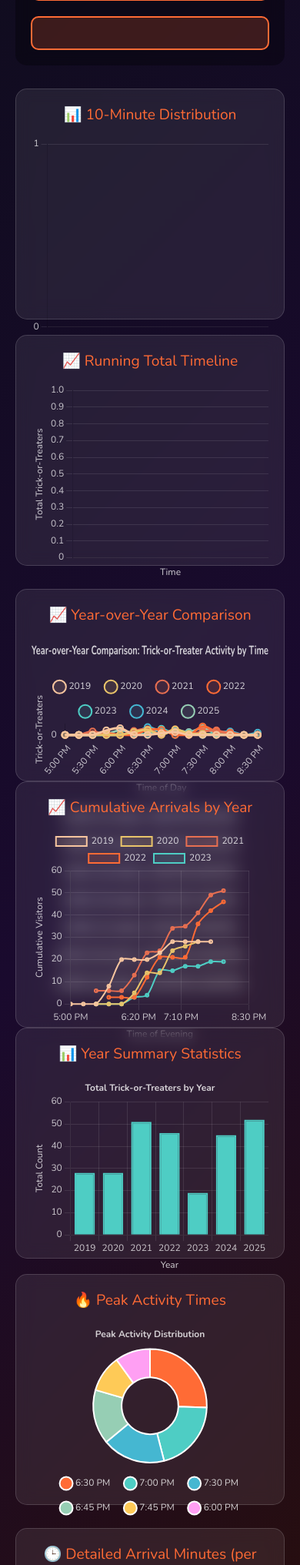
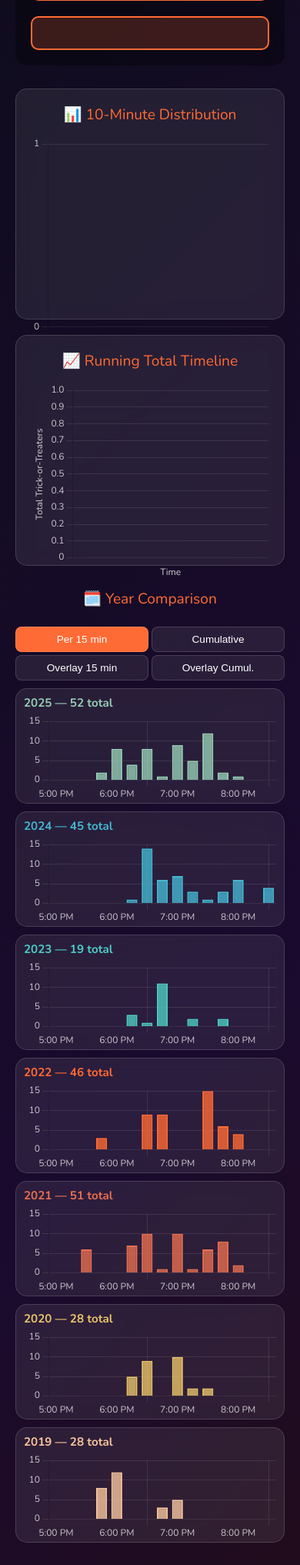
Before and after one commit to dvanvolk/TrickOrTreaterDashboard, a Flask app: page / in a window 390 px wide. Shown: the part 483-2516 px from the top of the page at 77% size. Run offline with Flask 3, Linux system fonts and the light colour scheme; data comes from the database, SQL or seed files in the repository; parts of the project's set-up code (start-up, migrations or seed data) failed here and were passed over.

Commit message:
Add Year Comparison section with per-year stacked rows
Replace the separate Year-over-Year and Cumulative cards with one tabbed
section: per-year rows (15-min bars or cumulative) sharing x/y scales, plus
the original overlay charts as tabs. Per 15 min is the default; layout
tuned for narrow screens.

Co-Authored-By: Claude Sonnet 5.5 <noreply@anthropic.com>

```diff
--- a/static/css/dashboard.css
+++ b/static/css/dashboard.css
@@ -108,6 +108,54 @@ body {
     height: 250px;
 }
 
+.year-breakdown-header {
+    display: flex;
+    justify-content: space-between;
+    align-items: center;
+    margin: 10px 0;
+}
+
+.breakdown-toggle {
+    display: flex;
+    flex-wrap: wrap;
+    gap: 4px;
+}
+
+.breakdown-toggle button {
+    border-radius: 8px;
+    background: var(--card-bg);
+    border: 1px solid var(--card-border);
+    color: inherit;
+    padding: 6px 14px;
+    cursor: pointer;
+}
+
+.breakdown-toggle button.active {
+    background: var(--accent);
+    color: #fff;
+}
+
+.year-breakdown {
+    margin-bottom: 30px;
+}
+
+.chart-container.year-row {
+    height: 170px;
+    margin-bottom: 10px;
+    padding: 10px 20px;
+}
+
+.year-row .year-row-title {
+    font-size: 0.95em;
+    font-weight: 700;
+    margin-bottom: 4px;
+}
+
+.year-row .year-row-canvas {
+    position: relative;
+    height: 130px;
+}
+
 .chart-title {
     font-size: 1.2em;
     margin-bottom: 15px;
@@ -176,6 +224,41 @@ body {
     }
 }
 
+.chart-container.overlay-panel {
+    height: auto;
+}
+
+.overlay-panel .overlay-canvas {
+    position: relative;
+    height: 320px;
+}
+
+@media (max-width: 600px) {
+    .year-breakdown-header {
+        flex-direction: column;
+        align-items: stretch;
+        gap: 8px;
+    }
+    .breakdown-toggle button {
+        flex: 1 1 45%;
+        padding: 8px 6px;
+        font-size: 0.85em;
+    }
+    .chart-container.year-row {
+        height: 150px;
+        padding: 8px 10px;
+    }
+    .year-row .year-row-canvas {
+        height: 115px;
+    }
+    .chart-container.overlay-panel {
+        padding: 10px;
+    }
+    .overlay-panel .overlay-canvas {
+        height: 360px;
+    }
+}
+
 .hidden {
     display: none;
 }
--- a/static/js/dashboard.js
+++ b/static/js/dashboard.js
@@ -1358,16 +1358,7 @@ function setupCumulativeChart() {
     });
 }
 
-function updateCumulativeChart() {
-    if (!charts.cumulative) return;
-
-    const datasets = [];
-    const allYears = new Set([
-        ...Object.keys(historicalData || {}),
-        ...Object.keys(detailedHistorical || {})
-    ]);
-
-    allYears.forEach(year => {
+function getCumulativePoints(year) {
     const points = [];
 
     if (detailedHistorical && detailedHistorical[year]) {
@@ -1398,7 +1389,21 @@ function updateCumulativeChart() {
             points.push({ x: minOfDay, y: running });
         });
     }
-
+    return points;
+}
+
+function updateCumulativeChart() {
+    updateYearBreakdown();
+    if (!charts.cumulative) return;
+
+    const datasets = [];
+    const allYears = new Set([
+        ...Object.keys(historicalData || {}),
+        ...Object.keys(detailedHistorical || {})
+    ]);
+
+    allYears.forEach(year => {
+        const points = getCumulativePoints(year);
         if (points.length === 0) return;
         const color = getYearColor(year);
         datasets.push({
@@ -1419,6 +1424,163 @@ function updateCumulativeChart() {
     charts.cumulative.update();
 }
 
+// ── Year-by-year breakdown (stacked, aligned rows) ─────────────────────────
+
+let breakdownMode = 'arrivals';
+const breakdownCharts = {};
+let breakdownSignature = '';
+
+function minsToClock(val) {
+    const h = Math.floor(val / 60);
+    const m = String(Math.round(val % 60)).padStart(2, '0');
+    const h12 = h > 12 ? h - 12 : (h === 0 ? 12 : h);
+    return `${h12}:${m} ${h >= 12 ? 'PM' : 'AM'}`;
+}
+
+function setupBreakdownToggle() {
+    document.querySelectorAll('.breakdown-toggle button').forEach(btn => {
+        btn.addEventListener('click', () => {
+            breakdownMode = btn.dataset.mode;
+            document.querySelectorAll('.breakdown-toggle button').forEach(b =>
+                b.classList.toggle('active', b === btn));
+            showBreakdownMode();
+        });
+    });
+}
+
+function showBreakdownMode() {
+    const stacked = breakdownMode === 'arrivals' || breakdownMode === 'cumulative';
+    document.getElementById('yearBreakdown').style.display = stacked ? '' : 'none';
+    document.getElementById('overlayPanel').style.display = breakdownMode === 'overlay' ? '' : 'none';
+    document.getElementById('overlayCumulativePanel').style.display =
+        breakdownMode === 'overlayCumulative' ? '' : 'none';
+    if (stacked) {
+        updateYearBreakdown();
+    } else {
+        const chart = breakdownMode === 'overlay' ? charts.yearComparison : charts.cumulative;
+        if (chart) { chart.resize(); chart.update('none'); }
+    }
+}
+
+function isNarrowScreen() {
+    return window.innerWidth < 600;
+}
+
+function updateYearBreakdown() {
+    const host = document.getElementById('yearBreakdown');
+    if (!host || (breakdownMode !== 'arrivals' && breakdownMode !== 'cumulative')) return;
+
+    const years = Array.from(new Set([
+        ...Object.keys(historicalData || {}),
+        ...Object.keys(detailedHistorical || {})
+    ])).sort().reverse();
+
+    // Shared x categories / y max so every row lines up
+    const slots = Array.from(new Set(
+        Object.values(historicalData || {}).flatMap(y => Object.keys(y))
+    )).sort();
+    const labels = slots.map(s => {
+        const [h, m] = s.split(':');
+        return formatTime(new Date(2000, 0, 1, parseInt(h), parseInt(m)));
+    });
+
+    const rows = years.map(year => {
+        if (breakdownMode === 'arrivals') {
+            const yearData = (historicalData || {})[year] || {};
+            const data = slots.map(s => yearData[s] ? yearData[s].average : 0);
+            return { year, data, total: data.reduce((a, b) => a + b, 0), max: Math.max(0, ...data) };
+        }
+        const data = getCumulativePoints(year);
+        const total = data.length ? data[data.length - 1].y : 0;
+        return { year, data, total, max: total };
+    }).filter(r => r.max > 0);
+
+    const yMax = Math.max(1, ...rows.map(r => r.max));
+    const signature = breakdownMode + '|' + rows.map(r => r.year).join(',');
+
+    if (signature !== breakdownSignature) {
+        Object.values(breakdownCharts).forEach(c => c.destroy());
+        Object.keys(breakdownCharts).forEach(k => delete breakdownCharts[k]);
+        host.innerHTML = '';
+        rows.forEach(r => {
+            const card = document.createElement('div');
+            card.className = 'chart-container year-row';
+            card.innerHTML = `<div class="year-row-title" style="color:${getYearColor(r.year)}"></div>` +
+                '<div class="year-row-canvas"><canvas></canvas></div>';
+            card.dataset.year = r.year;
+            host.appendChild(card);
+            breakdownCharts[r.year] = createBreakdownChart(card.querySelector('canvas'), r.year);
+        });
+        breakdownSignature = signature;
+    }
+
+    rows.forEach(r => {
+        const chart = breakdownCharts[r.year];
+        if (!chart) return;
+        const title = host.querySelector(`[data-year="${r.year}"] .year-row-title`);
+        if (title) {
+            title.textContent = breakdownMode === 'arrivals'
+                ? `${r.year} — ${Math.round(r.total)} total`
+                : `${r.year} — ${r.total} visitors`;
+        }
+        if (breakdownMode === 'arrivals') chart.data.labels = labels;
+        chart.data.datasets[0].data = r.data;
+        chart.options.scales.y.max = yMax;
+        chart.update('none');
+    });
+}
+
+function createBreakdownChart(canvas, year) {
+    const color = getYearColor(year);
+    const cumulative = breakdownMode === 'cumulative';
+    const yAxis = {
+        beginAtZero: true,
+        afterFit: scale => { scale.width = isNarrowScreen() ? 32 : 45; }  // same plot-left edge on every row
+    };
+    return new Chart(canvas, {
+        type: cumulative ? 'scatter' : 'bar',
+        data: {
+            labels: [],
+            datasets: [{
+                data: [],
+                borderColor: color,
+                backgroundColor: cumulative ? color + '20' : color + 'cc',
+                showLine: cumulative,
+                borderWidth: 2,
+                pointRadius: cumulative ? 1 : 0,
+                tension: 0.3
+            }]
+        },
+        options: {
+            responsive: true,
+            maintainAspectRatio: false,
+            animation: false,
+            scales: {
+                x: cumulative ? {
+                    type: 'linear',
+                    min: EVENT_START_MIN - 30,
+                    max: EVENT_END_MIN + 30,
+                    ticks: { callback: minsToClock, maxTicksLimit: isNarrowScreen() ? 4 : 9 }
+                } : {
+                    ticks: { maxRotation: 0, autoSkip: true, maxTicksLimit: isNarrowScreen() ? 4 : 14 }
+                },
+                y: yAxis
+            },
+            plugins: {
+                legend: { display: false },
+                tooltip: cumulative ? {
+                    callbacks: {
+                        title: items => items.length ? minsToClock(items[0].parsed.x) : '',
+                        label: item => `visitor #${item.parsed.y}`
+                    }
+                } : {}
+            }
+        }
+    });
+}
+
+document.addEventListener('DOMContentLoaded', setupBreakdownToggle);
+
 // ── Polling intervals ──────────────────────────────────────────────────────
 
 // Auto-refresh trick-or-treater data when live (2-second poll)
--- a/templates/trickortreat_dashboard.html
+++ b/templates/trickortreat_dashboard.html
@@ -85,15 +85,24 @@
             </div>
         </div>
 
-        <div class="chart-container full-width">
-            <div class="chart-title">📈 Year-over-Year Comparison</div>
-            <canvas id="yearComparisonChart"></canvas>
+        <div class="year-breakdown-header">
+            <div class="chart-title">🗓️ Year Comparison</div>
+            <div class="breakdown-toggle">
+                <button type="button" class="active" data-mode="arrivals">Per 15 min</button>
+                <button type="button" data-mode="cumulative">Cumulative</button>
+                <button type="button" data-mode="overlay">Overlay 15 min</button>
+                <button type="button" data-mode="overlayCumulative">Overlay Cumul.</button>
+            </div>
+        </div>
+        <div id="yearBreakdown" class="year-breakdown"></div>
+
+        <div id="overlayPanel" class="chart-container full-width overlay-panel" style="display:none;">
+            <div class="overlay-canvas"><canvas id="yearComparisonChart"></canvas></div>
             <div id="peakWindowDisplay" class="peak-window-display"></div>
         </div>
 
-        <div class="chart-container full-width" style="height: 320px;">
-            <div class="chart-title">📈 Cumulative Arrivals by Year</div>
-            <canvas id="cumulativeChart"></canvas>
+        <div id="overlayCumulativePanel" class="chart-container full-width overlay-panel" style="display:none;">
+            <div class="overlay-canvas"><canvas id="cumulativeChart"></canvas></div>
         </div>
 
         <div class="charts-grid">
```
Lines whose indentation alone changed are shown as unchanged.
